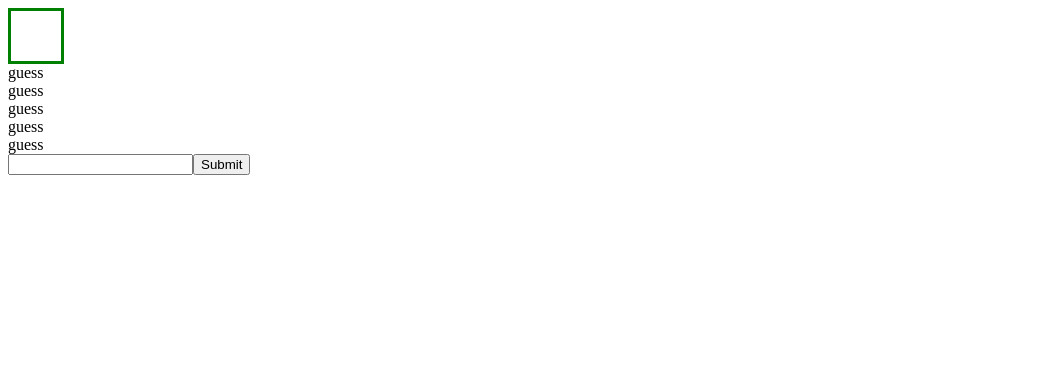
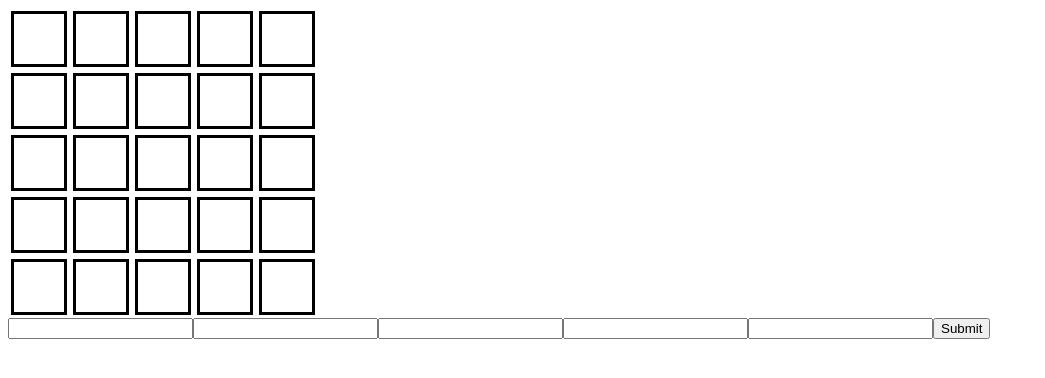
Before and after one commit to Esther2504/Namedle, a React (Create React App) app in the folder wordle/: page / in a window 1280 px wide. Shown: the top 378 px of the page, without its empty margins (0-1045 px from the left). Built offline with nearby package versions, Linux system fonts and the light colour scheme.

Commit message:
css file & guess states

```diff
--- /dev/null
+++ b/wordle/src/App.css
@@ -0,0 +1,13 @@
+.guess {
+display: flex;
+font-size: 3rem;
+text-align: center;
+text-transform: capitalize;
+}
+
+.character {
+    width: 50px;
+    height: 50px;
+    border: 3px solid black;
+    margin: 3px;
+}
--- a/wordle/src/App.js
+++ b/wordle/src/App.js
@@ -1,66 +1,78 @@
 import { useState } from "react";
+import './App.css'
 
 function App() {
-const [guess, setGuess] = useState()
+const [guess1, setGuess1] = useState()
+const [isGuess1, setIsGuess1] = useState(false)
+const [guess2, setGuess2] = useState()
+const [guess3, setGuess3] = useState()
+const [guess4, setGuess4] = useState()
+const [guess5, setGuess5] = useState()
 const [answer, setAnswer] = useState('tests')
 
 console.log(`answer: ${answer}`)
-console.log(`guess: ${guess}`)
+console.log(`guess1: ${guess1}`)
+
+console.log(isGuess1)
 
 // bij enter guess leegmaken naar volgende regel
 
-const handleSubmit = () => {
-  console.log('test')
-  setGuess()
+const handleSubmit = (e) => {
+  e.preventDefault()
+  console.log(`guess1 length: ${guess1.length}`)
+// if guess1 is filled with 5, set true
+if (guess1.length = '5') {
+  setIsGuess1(true)
+}
+
+  // if guess equals answer, become green
+  // if theres no content, stay white. if there is, check if its equal to
 }
 
   return (
     <div className="App">
-      <div style={{display:"flex"}}>
-        <div className="character" style={{width:"50px",height:"50px",border:"3px solid green", fontSize:"1rem"}}>{guess?.charAt(0)}</div>
-        <div className="character">{guess?.charAt(1)}</div>
-        <div className="character">{guess?.charAt(2)}</div>
-        <div className="character">{guess?.charAt(3)}</div>
-        <div className="character">{guess?.charAt(4)}</div>
+      <div className="guess">
+        <p className="character">{guess1?.charAt(0)}</p>
+        <p className="character">{guess1?.charAt(1)}</p>
+        <p className="character">{guess1?.charAt(2)}</p>
+        <p className="character">{guess1?.charAt(3)}</p>
+        <p className="character">{guess1?.charAt(4)}</p>
       </div>
-      <div style={{display:"flex"}}>
-        <div>g</div>
-        <div>u</div>
-        <div>e</div>
-        <div>s</div>
-        <div>s</div>
+      <div className="guess">
+        <p className="character">{guess2?.charAt(0)}</p>
+        <p className="character">{guess2?.charAt(1)}</p>
+        <p className="character">{guess2?.charAt(2)}</p>
+        <p className="character">{guess2?.charAt(3)}</p>
+        <p className="character">{guess2?.charAt(4)}</p>
       </div>
-      <div style={{display:"flex"}}>
-        <div>g</div>
-        <div>u</div>
-        <div>e</div>
-        <div>s</div>
-        <div>s</div>
+      <div className="guess">
+        <p className="character">{guess3?.charAt(0)}</p>
+        <p className="character">{guess3?.charAt(1)}</p>
+        <p className="character">{guess3?.charAt(2)}</p>
+        <p className="character">{guess3?.charAt(3)}</p>
+        <p className="character">{guess3?.charAt(4)}</p>
       </div>
-      <div style={{display:"flex"}}>
-        <div>g</div>
-        <div>u</div>
-        <div>e</div>
-        <div>s</div>
-        <div>s</div>
+      <div className="guess">
+        <p className="character">{guess4?.charAt(0)}</p>
+        <p className="character">{guess4?.charAt(1)}</p>
+        <p className="character">{guess4?.charAt(2)}</p>
+        <p className="character">{guess4?.charAt(3)}</p>
+        <p className="character">{guess4?.charAt(4)}</p>
       </div>
-      <div style={{display:"flex"}}>
-        <div>g</div>
-        <div>u</div>
-        <div>e</div>
-        <div>s</div>
-        <div>s</div>
-      </div>
-      <div style={{display:"flex"}}>
-        <div>g</div>
-        <div>u</div>
-        <div>e</div>
-        <div>s</div>
-        <div>s</div>
+      <div className="guess">
+        <p className="character">{guess5?.charAt(0)}</p>
+        <p className="character">{guess5?.charAt(1)}</p>
+        <p className="character">{guess5?.charAt(2)}</p>
+        <p className="character">{guess5?.charAt(3)}</p>
+        <p className="character">{guess5?.charAt(4)}</p>
       </div>
       <form>
-      <input type="text" minLength="5" maxLength="5" onChange={e => setGuess(e.target.value)} />
-      <button onClick={e => handleSubmit()}>Submit</button>
+      <input type="text" minLength="5" maxLength="5" required onChange={e => setGuess1(e.target.value)} />
+      <input type="text" minLength="5" maxLength="5" required onChange={e => setGuess2(e.target.value)} />
+      <input type="text" minLength="5" maxLength="5" required onChange={e => setGuess3(e.target.value)} />
+      <input type="text" minLength="5" maxLength="5" required onChange={e => setGuess4(e.target.value)} />
+      <input type="text" minLength="5" maxLength="5" required onChange={e => setGuess5(e.target.value)} />
+      <button type="submit" onClick={e => handleSubmit(e)}>Submit</button>
       </form>
     </div>
   );
```
